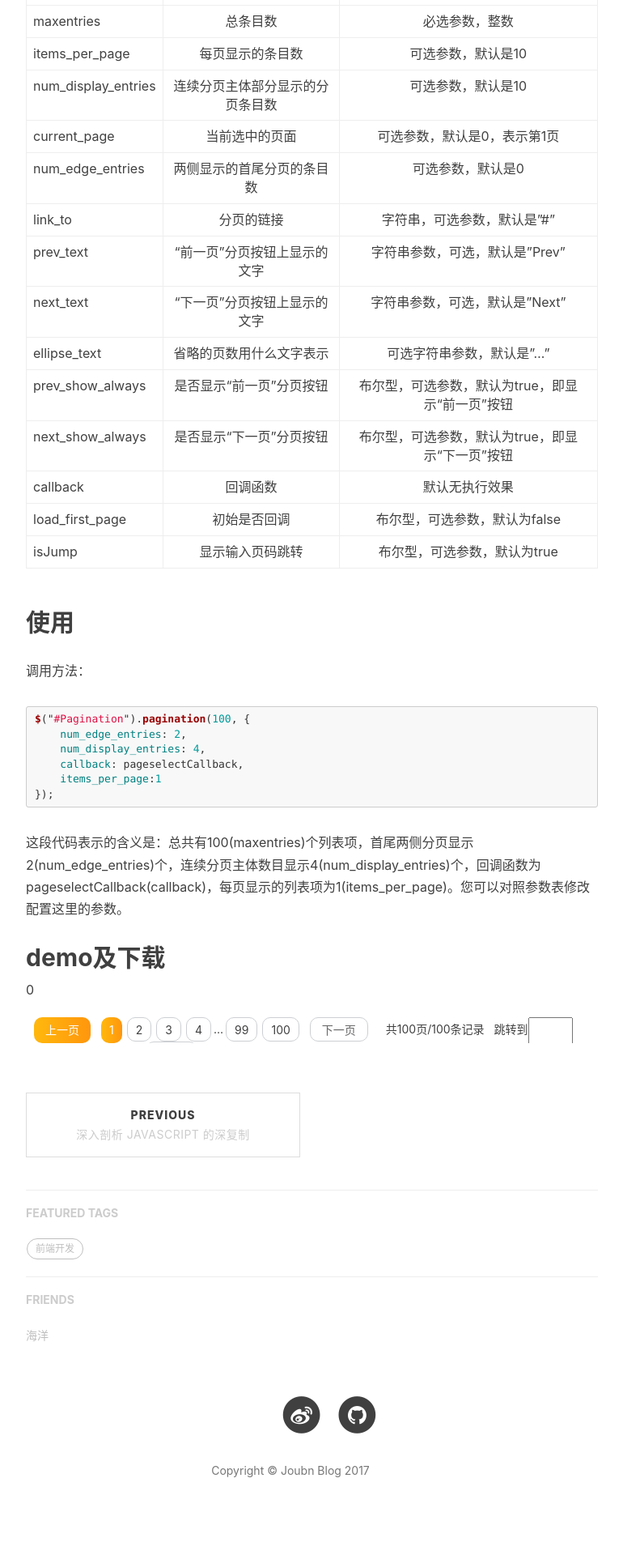
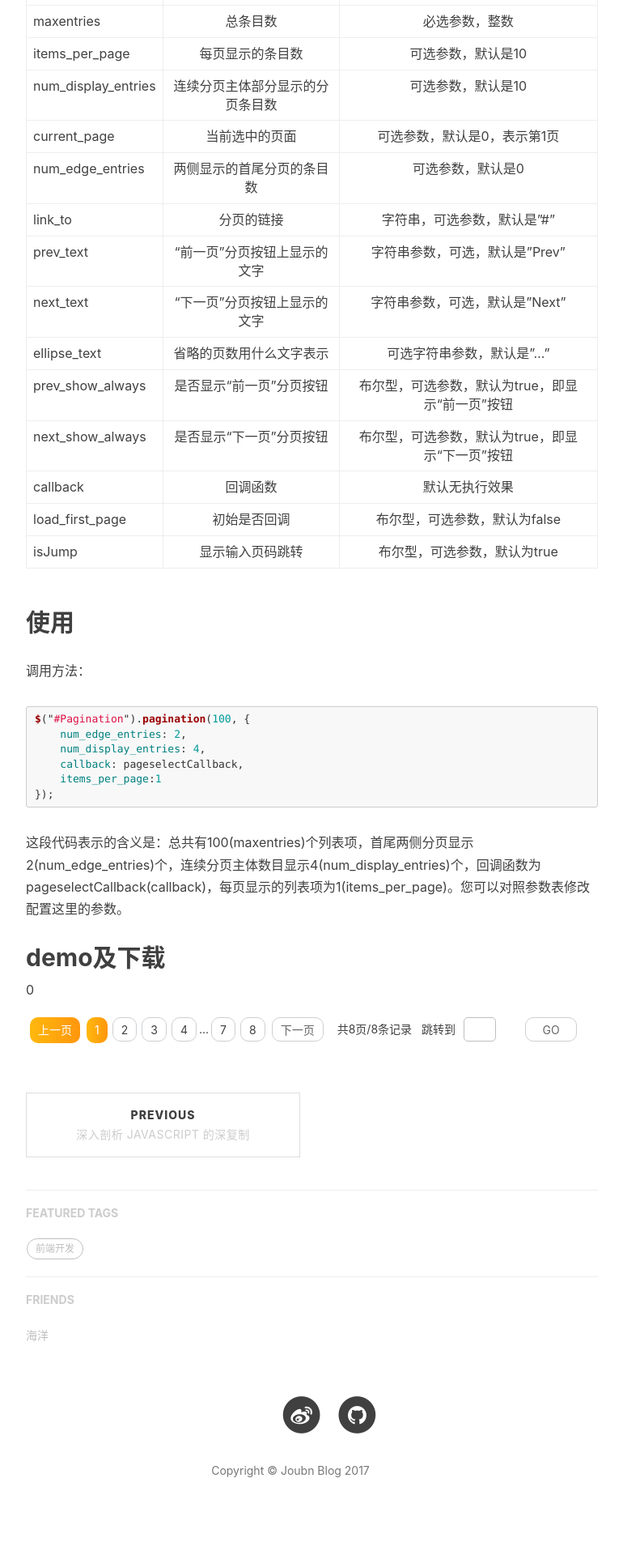
Before and after one commit to bb595700239/bb595700239.github.io, a Jekyll site: the page built from _posts/2017-11-24-pack-jquery.pagination.markdown, in a window 1280 px wide. Shown: the part 1129-3049 px from the top of the page at 81% size, without its empty margins (233-1003 px from the left). Built offline with Jekyll 4.4.1, drawn with Linux system fonts in a browser that asks for light colours; nearby versions of some CDN libraries; comment, search, counter and statistics services are not loaded; grey boxes are pictures that could not be loaded.

Commit message:
文章修改
Signed-off-by: bb595700239 <595700239@qq.com>

```diff
--- a/_posts/2017-11-24-pack-jquery.pagination.markdown
+++ b/_posts/2017-11-24-pack-jquery.pagination.markdown
@@ -64,24 +64,24 @@ $("#Pagination").pagination(100, {
 <style>
 .pagination{text-align: center;height: 32px;overflow: hidden;vertical-align: top;position: relative;z-index:100;}
 .pagination .con{height: 32px;margin: 0 auto;display: inline-block;*zoom: 1;*display: inline;padding: 0;}
-.pagination span.page-num.prev, .pagination span.page-num.next{padding: 0 14px;margin: 0 10px;border-radius: 10px;font-size: 14px;}
+.pagination span.page-num.prev, .pagination span.page-num.next{padding: 0 10px;margin: 0 5px;border-radius: 10px;font-size: 14px;}
 .pagination span{font-size: 14px;float: left;display: inline-block;*zoom: 1;*display: inline;height: 30px;line-height: 30px;}
 .pagination span.page-num{font-size: 14px;padding: 0 10px;border-radius: 10px;border: 1px solid #cccfd2;margin: 0 3px;cursor: pointer;background: #fff;}
 .pagination span.page-num.on{ background: #ffb80d\9; background-image: linear-gradient( 90deg, #ffb80d, #ff960d);color: #fff;border: none;height: 32px;line-height: 32px;}
 .pagination span.next, .pagination span.prev{border: 1px solid #cccfd2;color: #666666;padding: 0 20px;margin: 0 10px;border-radius: 5px;}
 .pagination span.total-info{font-size: 14px;margin-left: 12px;margin-right: 12px;}
-.pagination #jump-index{border: 1px solid #bfbfbf;height: 30px;line-height: 30px;border-radius: 5px;margin: 0 10px;width: 40px;}
+.pagination .jump-index{border: 1px solid #bfbfbf;height: 30px;line-height: 30px;border-radius: 5px;margin: 0 10px;width: 40px;}
 .pagination .jump-page{border: 1px solid #cccfd2;background: #fff;border-radius: 10px;color: #666666;height: 30px;line-height: 30px;width: 64px;cursor: pointer;margin-left: 26px;}
 .pagination-small span{height: 32px;line-height: 32px;}
 .pagination-small span.page-num{padding: 0 9px;}
-.pagination-small #jump-index{height: 32px;line-height: 32px;}
+.pagination-small .jump-index{height: 32px;line-height: 32px;}
 .pagination-small .jump-page{height: 32px;line-height: 32px;}
 </style>
 
 <script src="{{ '/js/plugin/jquery.pagination.js' | prepend: site.baseurl }}"></script>
 
 <script>
-    $("#Pagination").pagination(100, {
+    $("#Pagination").pagination(8, {
         num_edge_entries: 2,
         num_display_entries: 4,
         callback: function(i){
```
